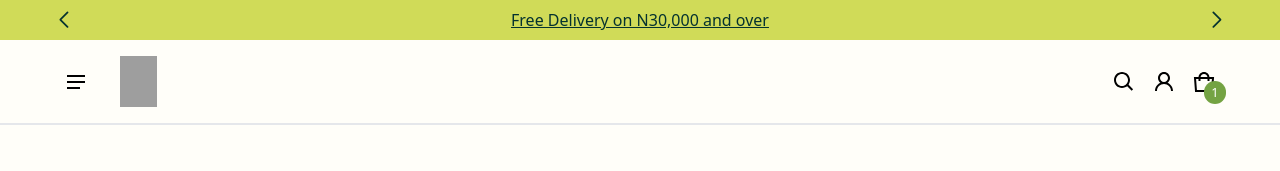
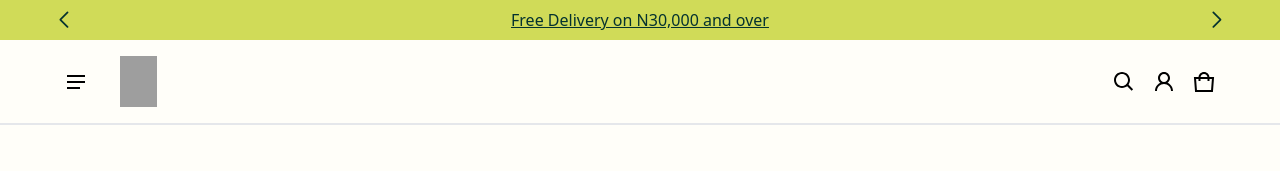
Before and after one commit to davidfayanju1/VillageMarkt, a React (Vite) app: page /collections/fruits in a window 1280 px wide. Shown: the top 171 px of the page. Built offline with nearby package versions, Linux system fonts and the light colour scheme; grey boxes are pictures that could not be loaded; a web font is replaced by a local one.

Commit message:
adjustments

```diff
--- a/src/components/Navbar.jsx
+++ b/src/components/Navbar.jsx
@@ -23,7 +23,7 @@ const Navbar = () => {
 
   const dispatch = useDispatch();
 
-  const cart = [{}];
+  const cart = [];
 
   // nav color change logic
   useEffect(() => {
--- a/src/components/SecondNav.jsx
+++ b/src/components/SecondNav.jsx
@@ -48,7 +48,7 @@ const SecondNav = () => {
     transition: { duration: 0.2 },
   };
 
-  const cart = [{}];
+  const cart = [];
 
   return (
     <AnimatePresence mode="wait" initial={false}>
--- a/src/components/cart/CartFilled.jsx
+++ b/src/components/cart/CartFilled.jsx
@@ -49,7 +49,7 @@ const CartFilled = ({ cart }) => {
                 />
               </div>
             </section>
-            <section className="cards overflow-y-scroll md:h-[52vh] h-[90vh] overflow-hidden p-[1.5rem]">
+            <section className="cards overflow-y-scroll md:h-[52vh] h-[80vh] overflow-hidden p-[1.5rem]">
               {cart.map((item) => (
                 <div className="item_card" key={item.id}>
                   <span className="block">Cart items LELEYII SEHH!!!</span>
```
